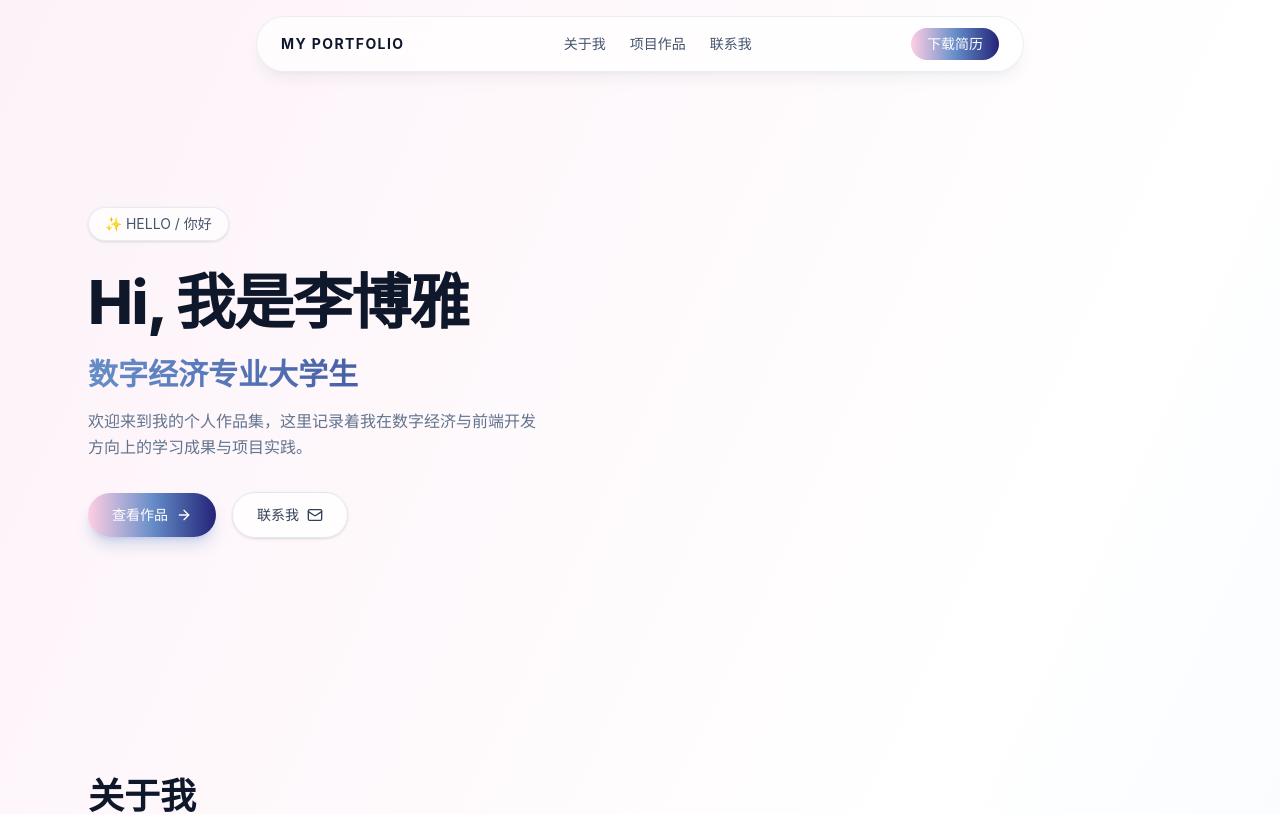
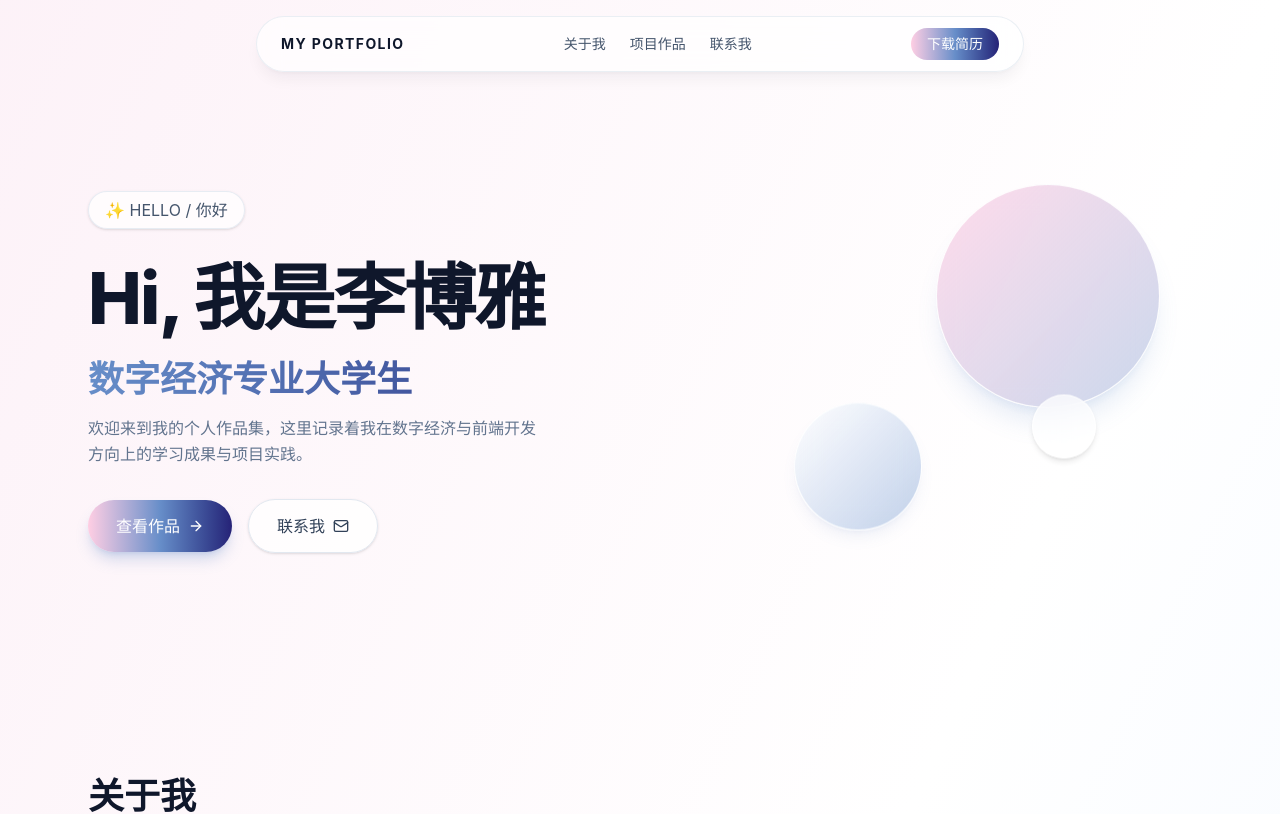
Before and after one commit to 12314414/liboya-portfolio, a React (Vite) app: page / in a window 1280 px wide. Shown: the top 814 px of the page. Built offline with nearby package versions, Linux system fonts and the light colour scheme.

Commit message:
style: 恢复 Hero 气泡原样式，同时放大左侧文字层级

```diff
--- a/src/components/Hero.tsx
+++ b/src/components/Hero.tsx
@@ -29,7 +29,7 @@ function Hero() {
             initial="hidden"
             animate="visible"
             transition={{ duration: 0.5 }}
-            className="inline-flex items-center gap-2 rounded-full border border-slate-200/80 bg-white/70 px-4 py-1.5 text-sm text-slate-600 shadow-sm"
+            className="inline-flex items-center gap-2 rounded-full border border-slate-200/80 bg-white/70 px-4 py-1.5 text-base text-slate-600 shadow-sm"
           >
             ✨ HELLO / 你好
           </motion.span>
@@ -40,7 +40,7 @@ function Hero() {
             initial="hidden"
             animate="visible"
             transition={{ duration: 0.5, delay: 0.15 }}
-            className="mt-6 text-4xl font-extrabold leading-tight tracking-tight text-slate-900 md:text-6xl"
+            className="mt-6 text-5xl font-extrabold leading-tight tracking-tight text-slate-900 md:text-7xl"
           >
             Hi, 我是李博雅
           </motion.h1>
@@ -51,7 +51,7 @@ function Hero() {
             initial="hidden"
             animate="visible"
             transition={{ duration: 0.5, delay: 0.3 }}
-            className="mt-4 bg-gradient-to-r from-[#678EC9] to-[#262277] bg-clip-text text-2xl font-semibold text-transparent md:text-3xl"
+            className="mt-4 bg-gradient-to-r from-[#678EC9] to-[#262277] bg-clip-text text-3xl font-semibold text-transparent md:text-4xl"
           >
             数字经济专业大学生
           </motion.p>
@@ -62,7 +62,7 @@ function Hero() {
             initial="hidden"
             animate="visible"
             transition={{ duration: 0.5, delay: 0.45 }}
-            className="mt-4 max-w-md leading-relaxed text-slate-500"
+            className="mt-4 max-w-md text-base leading-relaxed text-slate-500"
           >
             欢迎来到我的个人作品集，这里记录着我在数字经济与前端开发方向上的学习成果与项目实践。
           </motion.p>
@@ -78,7 +78,7 @@ function Hero() {
             {/* 主按钮「查看作品」：品牌渐变胶囊，悬浮轻微放大 */}
             <a
               href="#projects"
-              className="inline-flex items-center gap-2 rounded-full bg-gradient-to-r from-[#FFCEE3] via-[#678EC9] to-[#262277] px-6 py-3 text-sm font-medium text-white shadow-lg shadow-[#678EC9]/30 transition-transform duration-300 hover:scale-105"
+              className="inline-flex items-center gap-2 rounded-full bg-gradient-to-r from-[#FFCEE3] via-[#678EC9] to-[#262277] px-7 py-3.5 text-base font-medium text-white shadow-lg shadow-[#678EC9]/30 transition-transform duration-300 hover:scale-105"
             >
               查看作品
               <ArrowRight className="h-4 w-4" />
@@ -87,7 +87,7 @@ function Hero() {
             {/* 次按钮「联系我」：白底 + 浅灰描边，悬浮时描边变为品牌蓝 */}
             <a
               href="#contact"
-              className="inline-flex items-center gap-2 rounded-full border border-slate-200 bg-white/80 px-6 py-3 text-sm font-medium text-slate-700 shadow-sm transition-colors hover:border-[#678EC9] hover:text-[#262277]"
+              className="inline-flex items-center gap-2 rounded-full border border-slate-200 bg-white/80 px-7 py-3.5 text-base font-medium text-slate-700 shadow-sm transition-colors hover:border-[#678EC9] hover:text-[#262277]"
             >
               联系我
               <Mail className="h-4 w-4" />
@@ -100,25 +100,25 @@ function Hero() {
           initial={{ opacity: 0, scale: 0.9 }}
           animate={{ opacity: 1, scale: 1 }}
           transition={{ duration: 0.7, delay: 0.4 }}
-          className="pointer-events-none relative -z-10 hidden h-[380px] md:block"
+          className="relative hidden h-[380px] md:block"
         >
           {/* 大气泡：右上，淡粉渐变玻璃质感，缓慢上下漂浮 */}
           <motion.div
             animate={{ y: [0, -14, 0] }}
             transition={{ duration: 4, repeat: Infinity, ease: 'easeInOut' }}
-            className="absolute right-8 top-4 h-56 w-56 rounded-full border border-white/50 bg-gradient-to-br from-[#FFCEE3]/40 to-[#678EC9]/20 opacity-50 blur-2xl"
+            className="absolute right-8 top-4 h-56 w-56 rounded-full border border-white/90 bg-gradient-to-br from-[#FFCEE3]/70 to-[#678EC9]/35 shadow-xl shadow-[#678EC9]/15 backdrop-blur-md"
           />
           {/* 中气泡：左下，淡蓝渐变，错峰反向漂浮 */}
           <motion.div
             animate={{ y: [0, 12, 0] }}
             transition={{ duration: 5, repeat: Infinity, ease: 'easeInOut', delay: 0.6 }}
-            className="absolute bottom-8 left-6 h-32 w-32 rounded-full border border-white/50 bg-gradient-to-br from-white/40 to-[#678EC9]/20 opacity-50 blur-xl"
+            className="absolute bottom-8 left-6 h-32 w-32 rounded-full border border-white/90 bg-gradient-to-br from-white/80 to-[#678EC9]/40 shadow-lg shadow-[#678EC9]/10 backdrop-blur-md"
           />
           {/* 小气泡：中间点缀 */}
           <motion.div
             animate={{ y: [0, -8, 0] }}
             transition={{ duration: 3.5, repeat: Infinity, ease: 'easeInOut', delay: 1 }}
-            className="absolute bottom-24 right-24 h-16 w-16 rounded-full border border-white/50 bg-white/30 opacity-40 blur-lg"
+            className="absolute bottom-24 right-24 h-16 w-16 rounded-full border border-white/90 bg-white/70 shadow-md backdrop-blur-md"
           />
         </motion.div>
       </div>
```
